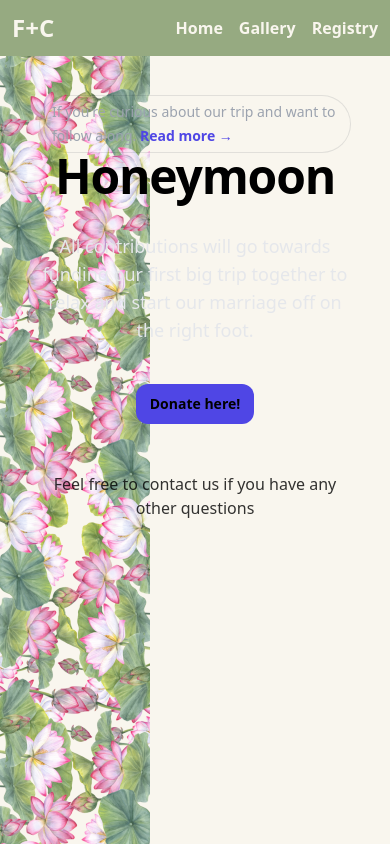
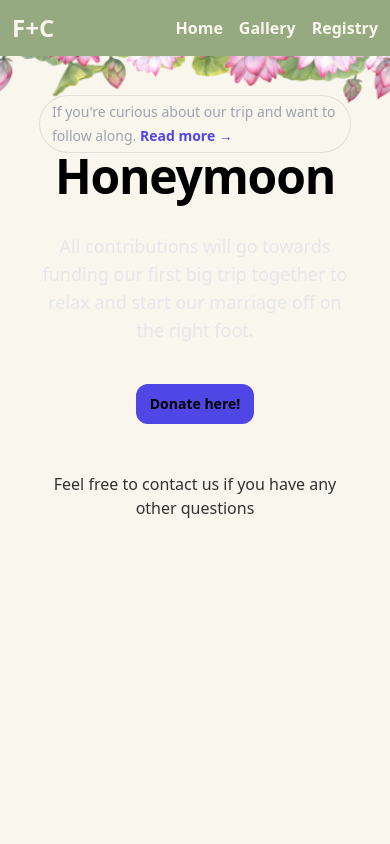
Before and after one commit to FonixAU/WeddingMain, a Next.js app: page /registry in a window 390 px wide. Built offline with nearby package versions, Linux system fonts and the light colour scheme.

Commit message:
working on mobile

```diff
--- a/pages/_document.tsx
+++ b/pages/_document.tsx
@@ -17,17 +17,18 @@ class MyDocument extends Document {
             content="See the details & photos from our wedding :)."
           />
           <meta property="og:title" content="The Grantiz Wedding" />
-          {/* <meta name="twitter:card" content="summary_large_image" />
+
+        </Head>
+        <body className="bg-[#F9F6EE] bg-mobile-size bg-no-repeat bg-contain antialiased md:bg-double-sides md:bg-repeat-y">
+          <Main />
+          <NextScript />
+        </body>
+        {/* <meta name="twitter:card" content="summary_large_image" />
           <meta name="twitter:title" content="Next.js Conf 2022 Pictures" />
           <meta
             name="twitter:description"
             content="See pictures from Next.js Conf and the After Party."
           /> -- This is for twitter cards*/}
-        </Head>
-        <body className="bg-[#F9F6EE] antialiased bg-[url(/flowersleft.png),url(/flowersright.png)] bg-repeat-y">
-          <Main />
-          <NextScript />
-        </body>
       </Html>
     );
   }
--- a/pages/index.tsx
+++ b/pages/index.tsx
@@ -10,8 +10,8 @@ import Cake from "../components/Icons/Cake";
 import Camera from "../components/Icons/Camera";
 import Couple from "../components/Icons/Couple";
 import Gift from "../components/Icons/Gift";
-import Groom from "../components/Icons/Groom";
-import Bride from "../components/Icons/Bride";
+// import Groom from "../components/Icons/Groom";
+// import Bride from "../components/Icons/Bride";
 
 const Home: NextPage = () => {
   return (
@@ -147,7 +147,7 @@ const Home: NextPage = () => {
           </div>
         </div>
       </main>
-      <footer className="py-3 mx-3 text-center /80 sm:p-12 bg-[#b49ccc] font-bold text-[#F9F6EE]">
+      <footer className="p-3 m-4 text-center /80 sm:p-12 bg-[#b49ccc] font-bold text-[#F9F6EE]">
       Feel free to contact us if you have any other questions
       <div className="container flex flex-col sm:flex-row items-center justify-center gap-4 px-9">
       <div>
--- a/tailwind.config.js
+++ b/tailwind.config.js
@@ -18,6 +18,14 @@ module.exports = {
         wide: { raw: "(min-aspect-ratio: 3 / 2)" },
         "taller-than-854": { raw: "(min-height: 854px)" },
       },
+      backgroundImage: {
+        'double-sides': `url('/flowersleft.png'), url('/flowersright.png')`,
+        'mobile-size': `url('/flowerstop.png')`,
+      },
+      backgroundPosition: {
+        'double-sides': 'left, right',
+        'mobile-size': 'top',
+      }
     },
   },
   plugins: [],
```
Also changed, not shown: public/flowerstop.png (added).
